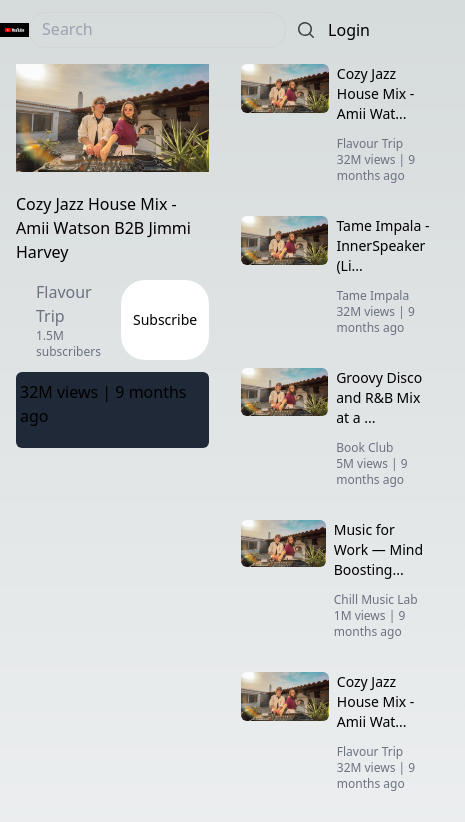
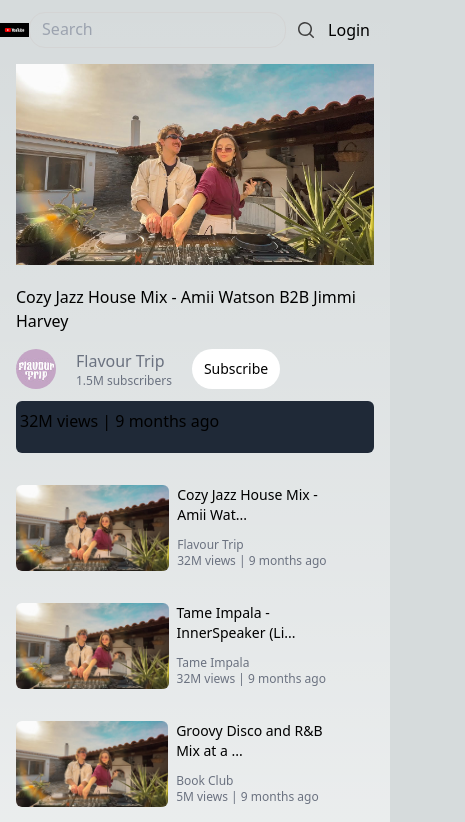
Before and after one commit to sohjag/youtube-tailwind-clone, a Next.js app: page /video in a window 390 px wide. Shown: the top 822 px of the page, 465 px wide, since content can reach past the window. Built offline with nearby package versions, Linux system fonts and the light colour scheme.

Commit message:
updated video page for responsiveness

```diff
--- a/src/pages/video.tsx
+++ b/src/pages/video.tsx
@@ -9,8 +9,8 @@
   return (
     <div>
       <Appbar />
-      <div className="flex">
-        <div className="flex sm:w-9/12">
+      <div className="md:flex">
+        <div className="flex md:w-9/12">
           <VideoPageCard
             title={Videos[0].title}
             image={Videos[0].image}
@@ -20,7 +20,7 @@
             timestamp={Videos[0].timestamp}
           />
         </div>
-        <div className="flex sm:w-3/12">
+        <div className="flex md:w-3/12">
           <VideoGrid2 />
         </div>
       </div>
```
